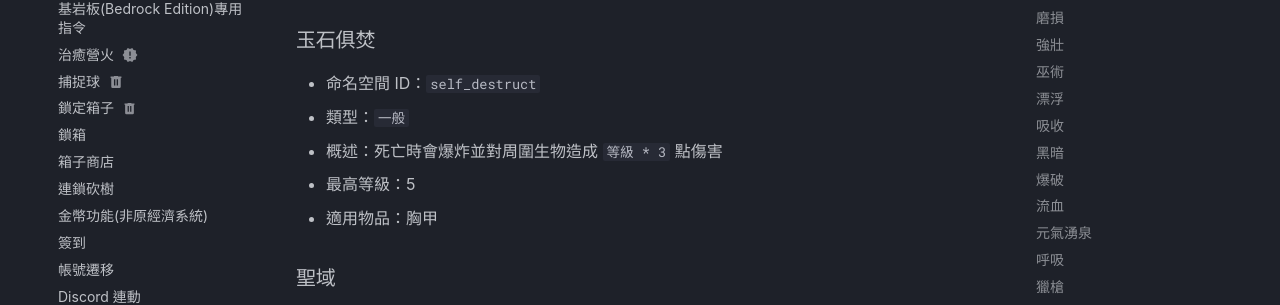
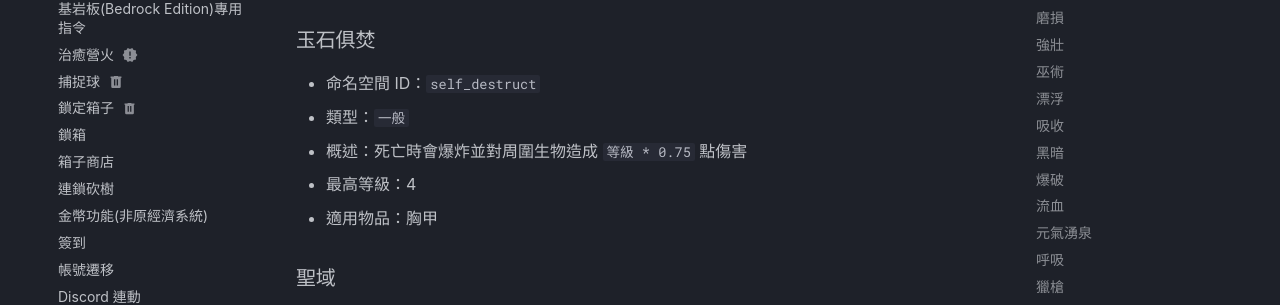
Before and after one commit to milkteamc/wiki, an MkDocs documentation site: the page built from docs/功能清單/enchantlist.md, in a window 1280 px wide and 900 px high, scrolled down 10048 px. Shown: the part 117-422 px from the top of the window. Built offline with MkDocs 1.6.1 and Material for MkDocs 9.7.7, drawn with Linux system fonts in a browser that asks for light colours; some web fonts are replaced; plug-ins that fetch from the network failed and are left out; comment, search, counter and statistics services are not loaded.

Commit message:
Update enchantlist.md

```diff
--- a/docs/功能清單/enchantlist.md
+++ b/docs/功能清單/enchantlist.md
@@ -294,8 +294,8 @@
 ### 玉石俱焚
 - 命名空間 ID：`self_destruct`
 - 類型：`一般`
-- 概述：死亡時會爆炸並對周圍生物造成 `等級 * 3` 點傷害
-- 最高等級：5
+- 概述：死亡時會爆炸並對周圍生物造成 `等級 * 0.75` 點傷害
+- 最高等級：4
 - 適用物品：胸甲
 
 ### 聖域
```
